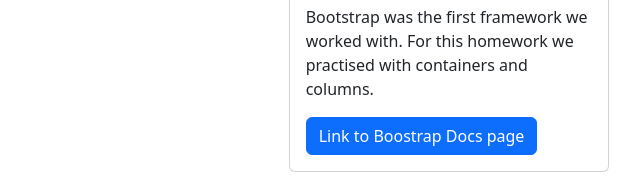
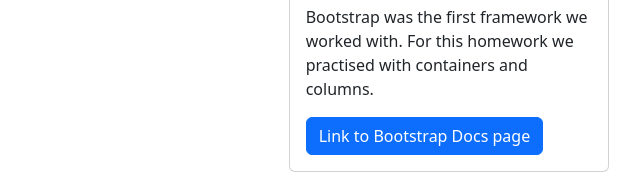
Before and after one commit to AilzJ/Final-Project, a plain HTML site: page index.html in a window 1280 px wide. Shown: the part 2238-2431 px from the top of the page, 270-910 px from the left. Drawn offline with nearby package versions, Linux system fonts and the light colour scheme; files whose address does not match are found by name.

Commit message:
Fix Bootstrap Typo

```diff
--- a/index.html
+++ b/index.html
@@ -170,7 +170,7 @@
             <div class="card-body">
              <h5 class="card-title">Playing with Bootstrap</h5>
               <p class="card-text">Bootstrap was the first framework we worked with. For this homework we practised with containers and columns.</p>
-               <a href="https://getbootstrap.com/docs/5.3/getting-started/introduction/" class="btn btn-primary">Link to Boostrap Docs page</a>
+               <a href="https://getbootstrap.com/docs/5.3/getting-started/introduction/" class="btn btn-primary">Link to Bootstrap Docs page</a>
                </div>
                 </div>
         </div>
```
